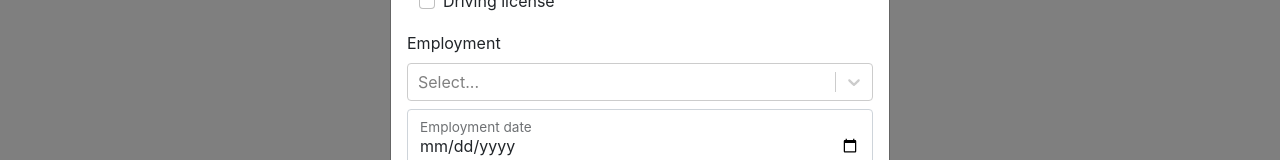
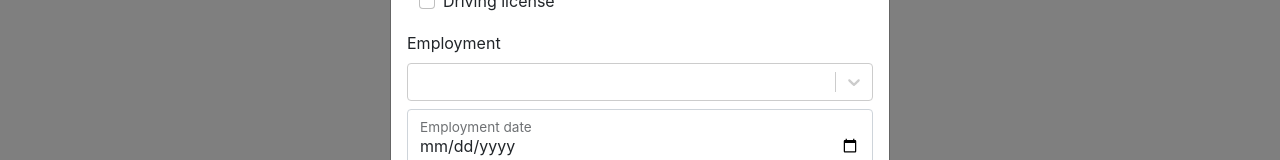
Before and after one commit to iskorotkov/employee-editor, a React (Create React App) app: page / in a window 1280 px wide. Both pictures are taken after a click on the button "Add new employee". Shown: the part 461-621 px from the top of the page. Built offline with nearby package versions, Linux system fonts and the light colour scheme.

Commit message:
feat: allow user editing

```diff
--- a/src/App.tsx
+++ b/src/App.tsx
@@ -30,11 +30,16 @@ function App () {
       <main>
         <EmployeeList employees={employees} onSelect={setSelectedEmployee}/>
 
-        <EmployeeForm title="Add new employee" positions={[]} colleagues={employees}
-                      show={show} hideForm={handleCloseCreateForm} onApply={e => repo.add(e)}/>
+        {show
+          ? <EmployeeForm title="Add new employee" positions={[]} colleagues={employees}
+                          show={show} hideForm={handleCloseCreateForm} onApply={e => repo.add(e)}/>
+          : false}
 
-        <EmployeeForm title="Edit employee" employee={selectedEmployee!} positions={[]} colleagues={employees}
-                      show={selectedEmployee != null} hideForm={handleCloseEditForm} onApply={e => repo.update(e)}/>
+        {selectedEmployee
+          ? <EmployeeForm title="Edit employee" employee={selectedEmployee ?? undefined} positions={[]}
+                          colleagues={employees}
+                          show={true} hideForm={handleCloseEditForm} onApply={e => repo.update(e)}/>
+          : null}
       </main>
     </div>
   )
--- a/src/components/EmployeeForm.tsx
+++ b/src/components/EmployeeForm.tsx
@@ -20,17 +20,19 @@ export function EmployeeForm (props: {
 }) {
   const [validated, setValidated] = useState(false)
 
-  const [firstName, setFirstName] = useState('')
-  const [secondName, setSecondName] = useState('')
-  const [middleName, setMiddleName] = useState('')
+  const [firstName, setFirstName] = useState(props.employee?.firstName ?? '')
+  const [middleName, setMiddleName] = useState(props.employee?.middleName ?? '')
+  const [secondName, setSecondName] = useState(props.employee?.secondName ?? '')
 
-  const [birthday, setBirthday] = useState('')
-  const [gender, setGender] = useState(Gender.male)
-  const [hasDrivingLicense, setHasDrivingLicense] = useState(false)
+  const toISODate = (d: Date | null | undefined) => d ? d.toISOString().slice(0, 10) : ''
 
-  const [position, setPosition] = useState('')
-  const [employmentDate, setEmploymentDate] = useState('')
-  const [firingDate, setFiringDate] = useState('')
+  const [birthday, setBirthday] = useState(toISODate(props.employee?.birthday))
+  const [gender, setGender] = useState(props.employee?.gender ?? Gender.male)
+  const [hasDrivingLicense, setHasDrivingLicense] = useState(props.employee?.hasDrivingLicense ?? false)
+
+  const [position, setPosition] = useState(props.employee?.position ?? '')
+  const [employmentDate, setEmploymentDate] = useState(toISODate(props.employee?.employmentDate))
+  const [firingDate, setFiringDate] = useState(toISODate(props.employee?.firingDate))
 
   const handleSubmit = (event: FormEvent) => {
     const form = event.currentTarget as unknown as { checkValidity: () => boolean }
@@ -141,7 +143,8 @@ export function EmployeeForm (props: {
           <Form.Label className="mt-3">Employment</Form.Label>
 
           <Floating className="mb-2">
-            <PositionsSelector validated={validated} onChange={setPosition}/>
+            <PositionsSelector value={{ value: position, label: position }} validated={validated}
+                               onChange={setPosition}/>
           </Floating>
 
           <Floating className="mb-2">
--- a/src/components/PositionSelector.tsx
+++ b/src/components/PositionSelector.tsx
@@ -43,6 +43,7 @@ const validStyle = (provided: any) => {
 }
 
 export const PositionsSelector = (props: {
+  value: { value: string, label: string }
   validated: boolean
   onChange: (value: string) => void
 }) => {
@@ -58,6 +59,6 @@ export const PositionsSelector = (props: {
       : state.hasValue ? validStyle(provided) : invalidStyle(provided)
   }
 
-  return <AsyncCreatableSelect cacheOptions loadOptions={loadOptions} styles={{ container: customStyle }}
-                               onChange={handleChange}/>
+  return <AsyncCreatableSelect cacheOptions styles={{ container: customStyle }} value={props.value}
+                               loadOptions={loadOptions} onChange={handleChange}/>
 }
```
